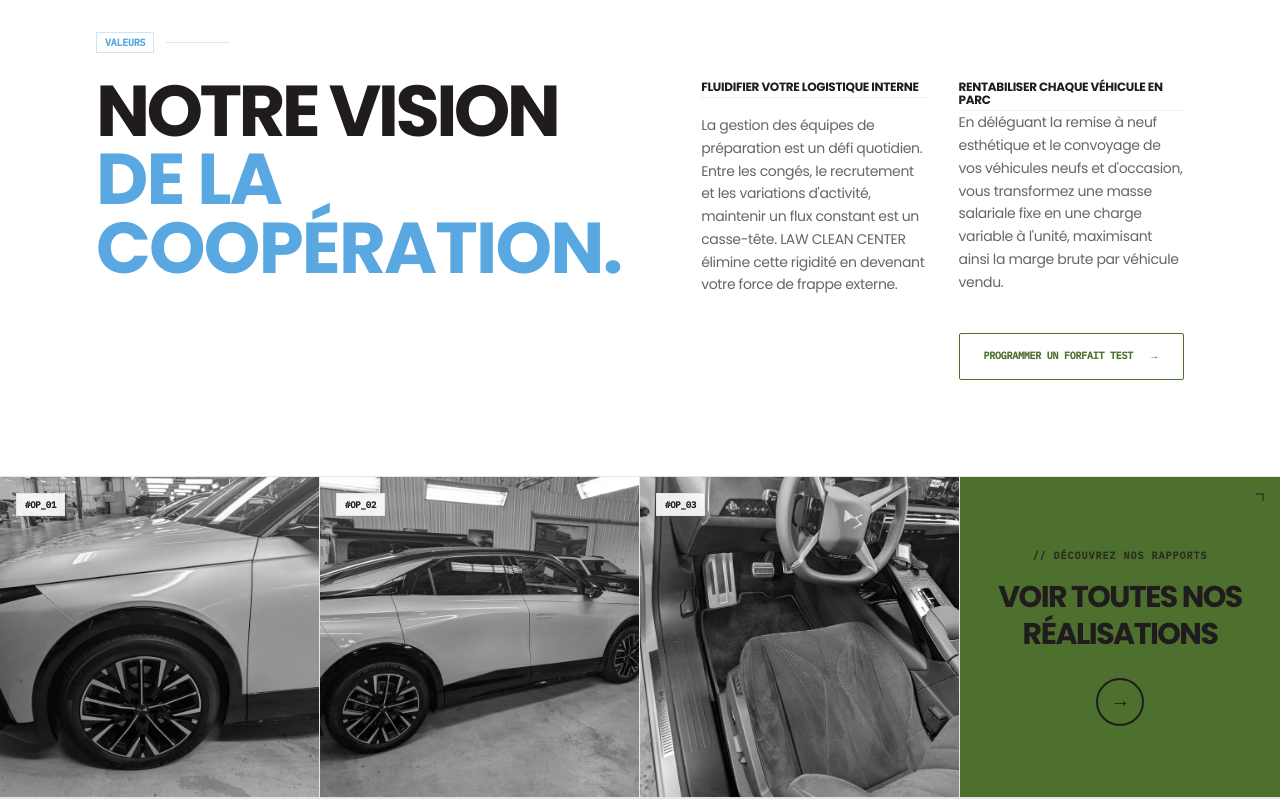
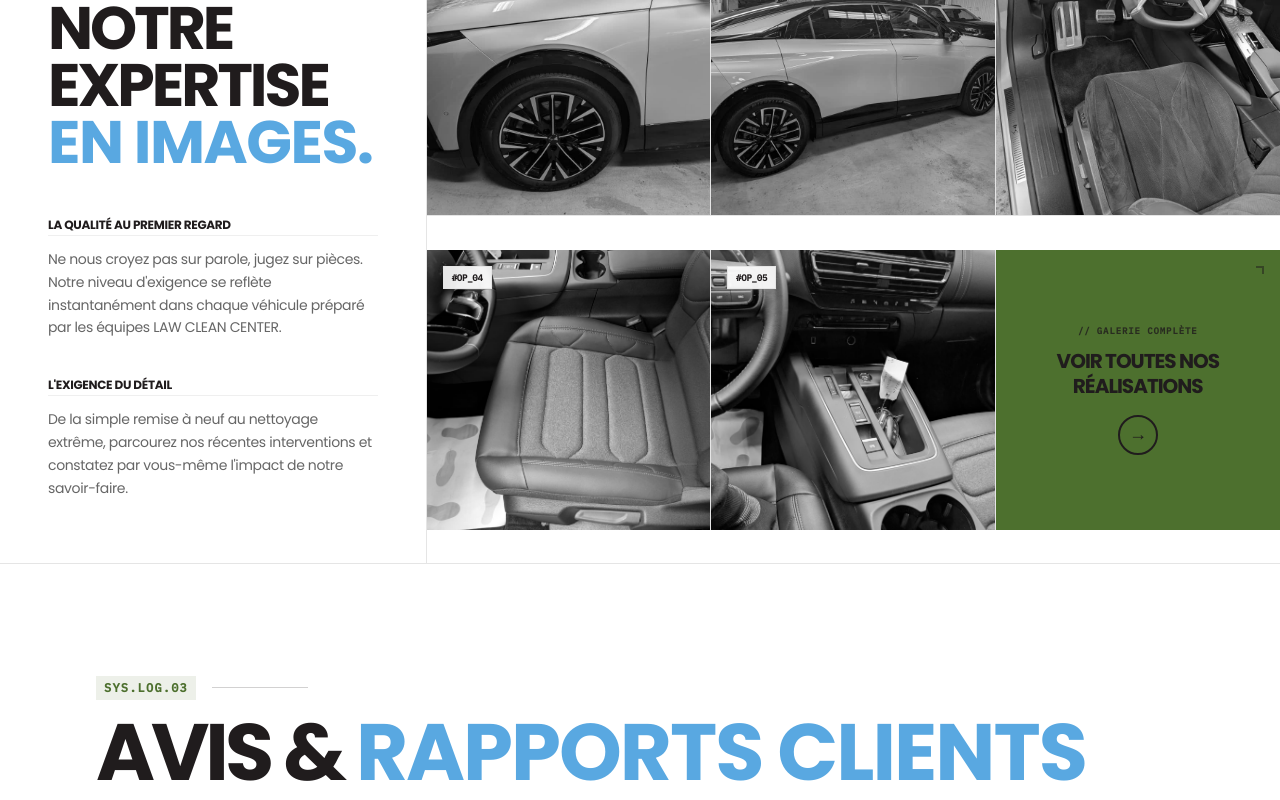
Before and after one commit to Teodev578/prepa_website, a Next.js app: page / in a window 1280 px wide. Shown: the part 880-1680 px from the top of the page. Built offline with nearby package versions, Linux system fonts and the light colour scheme.

Commit message:
efsgdrhv

```diff
--- a/app/page.tsx
+++ b/app/page.tsx
@@ -80,9 +80,9 @@ export default function Home() {
       <main className="relative bg-background pt-20 md:pt-24">
         <Hero />
         <ExcellencePhilosophy />
-        <TechnicalServices />
+        {/*<TechnicalServices />*/}
         <Testimonials />
-        <CTA />
+        {/*<CTA />*/}
       </main>
       <Footer />
     </>
--- a/components/home/ExcellencePhilosophy.tsx
+++ b/components/home/ExcellencePhilosophy.tsx
@@ -7,67 +7,47 @@ import Image from 'next/image';
 
 const ExcellencePhilosophy = () => {
     return (
-        <section className="bg-background text-foreground relative border-b border-border w-full max-w-[100vw] overflow-hidden h-auto">
+        <section className="bg-background text-foreground relative border-b border-border w-full max-w-[100vw] overflow-hidden">
 
-            {/* Contenu de présentation de la philosophie d'entreprise */}
-            <div className="px-6 py-16 md:px-12 lg:px-24 md:py-24 relative max-w-7xl mx-auto">
+            <div className="flex flex-col lg:flex-row w-full">
 
-                <div className="relative z-10 flex flex-col lg:flex-row gap-12 lg:gap-20 items-start">
+                {/* 📝 COLONNE GAUCHE : TEXTE (Prend 1/3 de l'écran sur PC) */}
+                <div className="w-full lg:w-1/3 xl:w-4/12 px-6 py-16 md:px-12 flex flex-col justify-center border-b lg:border-b-0 lg:border-r border-border z-10 bg-background">
 
-                    {/* Colonne gauche : Le Titre accrocheur */}
-                    <div className="flex-1 w-full">
-                        <div className="flex items-center gap-3 mb-6">
-                            <span className="font-mono text-[10px] text-primary border border-primary/30 px-2 py-0.5 font-bold">VALEURS</span>
-                            <div className="w-16 h-[1px] bg-border" />
-                        </div>
-                        <h2 className="font-sans font-black text-4xl sm:text-5xl md:text-6xl lg:text-[4.5rem] uppercase tracking-tighter leading-[0.95] text-foreground">
-                            NOTRE VISION <br />
-                            <span className="text-primary">DE LA COOPÉRATION.</span>
+                    {/* Titre */}
+                    <h2 className="font-sans font-black text-4xl sm:text-5xl lg:text-5xl xl:text-6xl uppercase tracking-tighter leading-[0.95] text-foreground mb-10 mt-4 lg:mt-0">
+                        NOTRE EXPERTISE <br />
+                        <span className="text-primary">EN IMAGES.</span>
                     </h2>
-                    </div>
 
-                    {/* Colonne droite : Les explications orientées bénéfices business */}
-                    <div className="flex-1 grid grid-cols-1 sm:grid-cols-2 gap-8 text-sm md:text-base text-muted-foreground leading-relaxed pt-2 lg:pt-12">
-                        <div className="space-y-4">
-                            <h3 className="font-sans font-bold text-foreground uppercase tracking-tight text-xs border-b pb-1 border-border/60">
-                                Fluidifier votre logistique interne
+                    {/* Paragraphes */}
+                    <div className="flex flex-col gap-8 text-sm md:text-base text-muted-foreground leading-relaxed">
+                        <div className="space-y-3">
+                            <h3 className="font-sans font-bold text-foreground uppercase tracking-tight text-xs border-b pb-1 border-border/60 inline-block w-full">
+                                La qualité au premier regard
                             </h3>
                             <p className="text-sm">
-                                La gestion des équipes de préparation est un défi quotidien. Entre les congés, le recrutement et les variations d'activité, maintenir un flux constant est un casse-tête. LAW CLEAN CENTER élimine cette rigidité en devenant votre force de frappe externe.
+                                Ne nous croyez pas sur parole, jugez sur pièces. Notre niveau d'exigence se reflète instantanément dans chaque véhicule préparé par les équipes LAW CLEAN CENTER.
                             </p>
                         </div>
 
-                        <div className="space-y-4 flex flex-col justify-between h-full">
-                            <div>
-                                <h3 className="font-sans font-bold text-foreground uppercase tracking-tight text-xs border-b pb-1 border-border/60">
-                                    Rentabiliser chaque véhicule en parc
+                        <div className="space-y-3">
+                            <h3 className="font-sans font-bold text-foreground uppercase tracking-tight text-xs border-b pb-1 border-border/60 inline-block w-full">
+                                L'exigence du détail
                             </h3>
-                                <p className="text-sm mb-6">
-                                    En déléguant la remise à neuf esthétique et le convoyage de vos véhicules neufs et d'occasion, vous transformez une masse salariale fixe en une charge variable à l'unité, maximisant ainsi la marge brute par véhicule vendu.
+                            <p className="text-sm">
+                                De la simple remise à neuf au nettoyage extrême, parcourez nos récentes interventions et constatez par vous-même l'impact de notre savoir-faire.
                             </p>
-                            </div>
-
-                            <Link href="/contact" className="block w-full sm:w-auto">
-                                <motion.div
-                                    whileHover={{ scale: 1.02 }}
-                                    whileTap={{ scale: 0.98 }}
-                                    className="group relative border border-secondary px-6 py-3.5 font-mono text-[10px] font-bold uppercase tracking-[0.2em] bg-transparent text-secondary hover:bg-secondary hover:text-secondary-foreground transition-all flex items-center justify-between gap-4 rounded-[var(--radius)] cursor-pointer"
-                                  >
-                                    <span>PROGRAMMER UN FORFAIT TEST</span>
-                                    <span className="text-secondary group-hover:text-secondary-foreground transition-colors">→</span>
-                                </motion.div>
-                            </Link>
                         </div>
                     </div>
 
                 </div>
-            </div>
 
-            {/* 🚀 NOUVEAU BLOC : GRILLE DE RÉALISATIONS (FILMSTRIP) POUR INCITER AU CLIC */}
-            <div className="w-full border-t border-border grid grid-cols-2 md:grid-cols-4">
+                {/* 🖼️ COLONNE DROITE : GRILLE D'IMAGES (Prend 2/3 de l'écran sur PC - 3 colonnes x 2 lignes) */}
+                <div className="w-full lg:w-2/3 xl:w-8/12 grid grid-cols-2 lg:grid-cols-3 auto-rows-fr h-auto min-h-[60vh] lg:min-h-full">
 
                     {/* Image 1 */}
-                <div className="relative aspect-square md:aspect-auto md:h-[40vh] border-b md:border-b-0 border-r border-border group overflow-hidden">
+                    <div className="relative border-b border-r border-border group overflow-hidden h-[25vh] lg:h-[35vh] min-h-[200px]">
                         <Image
                             src="/images/1.jpeg"
                             fill
@@ -80,7 +60,7 @@ const ExcellencePhilosophy = () => {
                     </div>
 
                     {/* Image 2 */}
-                <div className="relative aspect-square md:aspect-auto md:h-[40vh] border-b md:border-b-0 border-r md:border-r border-border group overflow-hidden">
+                    <div className="relative border-b lg:border-r border-border group overflow-hidden h-[25vh] lg:h-[35vh] min-h-[200px]">
                         <Image
                             src="/images/2.jpeg"
                             fill
@@ -93,7 +73,7 @@ const ExcellencePhilosophy = () => {
                     </div>
 
                     {/* Image 3 */}
-                <div className="relative aspect-square md:aspect-auto md:h-[40vh] border-r border-border group overflow-hidden">
+                    <div className="relative border-b border-r lg:border-r-0 border-border group overflow-hidden h-[25vh] lg:h-[35vh] min-h-[200px]">
                         <Image
                             src="/images/3.jpeg"
                             fill
@@ -105,26 +85,53 @@ const ExcellencePhilosophy = () => {
                         </div>
                     </div>
 
-                {/* Bloc 4 : Call To Action Massif (Redirection Portfolio) */}
-                <Link href="/portfolio" className="relative aspect-square md:aspect-auto md:h-[40vh] bg-secondary text-secondary-foreground group flex flex-col items-center justify-center p-6 text-center transition-colors hover:bg-foreground hover:text-background overflow-hidden">
+                    {/* Image 4 */}
+                    <div className="relative border-b lg:border-b-0 lg:border-r border-border group overflow-hidden h-[25vh] lg:h-[35vh] min-h-[200px]">
+                        <Image
+                            src="/images/4.jpeg"
+                            fill
+                            alt="Préparation esthétique automobile - Réalisation 4"
+                            className="object-cover grayscale group-hover:grayscale-0 transition-all duration-700 group-hover:scale-105"
+                        />
+                        <div className="absolute top-4 left-4 bg-background/90 backdrop-blur font-mono text-[9px] uppercase px-2 py-1 border border-border z-10 text-foreground font-bold">
+                            #OP_04
+                        </div>
+                    </div>
+
+                    {/* Image 5 */}
+                    <div className="relative border-r border-border group overflow-hidden h-[25vh] lg:h-[35vh] min-h-[200px]">
+                        <Image
+                            src="/images/5.jpeg"
+                            fill
+                            alt="Préparation esthétique automobile - Réalisation 5"
+                            className="object-cover grayscale group-hover:grayscale-0 transition-all duration-700 group-hover:scale-105"
+                        />
+                        <div className="absolute top-4 left-4 bg-background/90 backdrop-blur font-mono text-[9px] uppercase px-2 py-1 border border-border z-10 text-foreground font-bold">
+                            #OP_05
+                        </div>
+                    </div>
+
+                    {/* Bloc 6 : Call To Action Massif (Redirection Portfolio) */}
+                    <Link href="/portfolio" className="relative bg-secondary text-secondary-foreground group flex flex-col items-center justify-center p-4 text-center transition-colors hover:bg-foreground hover:text-background overflow-hidden h-[25vh] lg:h-[35vh] min-h-[200px]">
                         {/* Décoration technique animée */}
                         <div className="absolute top-4 right-4 w-2 h-2 border-t-2 border-r-2 border-current opacity-50 group-hover:animate-ping" />
 
-                    <span className="font-mono text-[10px] uppercase tracking-widest font-bold mb-4 opacity-80">
-                        // DÉCOUVREZ NOS RAPPORTS
+                        <span className="font-mono text-[9px] uppercase tracking-widest font-bold mb-3 opacity-80">
+                            // GALERIE COMPLÈTE
                         </span>
-                    <h3 className="font-sans font-black text-2xl lg:text-3xl uppercase tracking-tighter leading-tight mb-6">
+                        <h3 className="font-sans font-black text-lg xl:text-xl uppercase tracking-tighter leading-tight mb-4">
                             VOIR TOUTES NOS <br/>RÉALISATIONS
                         </h3>
 
                         {/* Bouton flèche */}
-                    <div className="w-12 h-12 border-2 border-current rounded-full flex items-center justify-center group-hover:scale-110 transition-transform">
-                        <span className="text-xl -mt-1 group-hover:translate-x-1 transition-transform">→</span>
+                        <div className="w-10 h-10 border-2 border-current rounded-full flex items-center justify-center group-hover:scale-110 transition-transform">
+                            <span className="text-lg -mt-0.5 group-hover:translate-x-1 transition-transform">→</span>
                         </div>
                     </Link>
 
                 </div>
 
+            </div>
         </section>
     );
 };
--- a/components/home/Hero.tsx
+++ b/components/home/Hero.tsx
@@ -238,7 +238,7 @@ export default function Hero() {
                 >
                   <div className="absolute inset-0 bg-secondary translate-y-full group-hover:translate-y-0 transition-transform duration-500 ease-[cubic-bezier(0.16,1,0.3,1)]" />
                   <span className="w-1.5 h-1.5 bg-secondary group-hover:bg-background block rounded-full transition-colors relative z-10"></span>
-                  <span className="relative z-10 group-hover:text-secondary-foreground transition-colors">NOUS CONTACTER</span>
+                  <span className="relative z-10 group-hover:text-secondary-foreground transition-colors">Faite votre devis</span>
                 </motion.div>
               </Link>
             </motion.div>
```
Also changed, not shown: public/images/4.jpeg (added), public/images/5.jpeg (added). Lines whose indentation alone changed are shown as unchanged.
